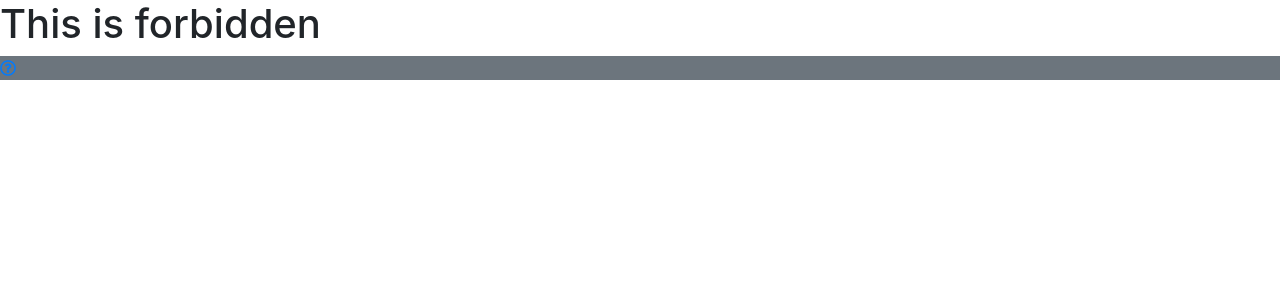
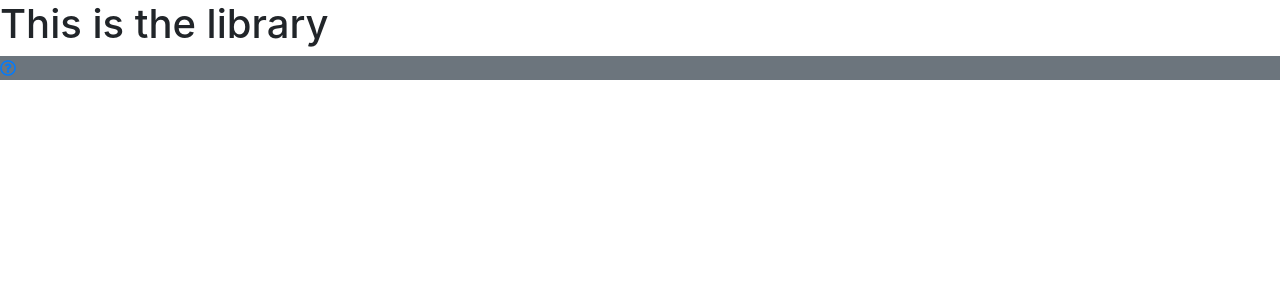
Before and after one commit to alvzed/ms-project-4, a Django app: template library/templates/library/library.html in a window 1280 px wide. Shown: the part 56-356 px from the top of the page. Run offline with Django 3.2, Linux system fonts and the light colour scheme; the template is opened without the code that fills it, so the values that code supplies are empty; some libraries are stand-ins or nearby versions.

Commit message:
fix: faulty redirect if statement in library.html

```diff
--- a/library/templates/library/library.html
+++ b/library/templates/library/library.html
@@ -1,9 +1,5 @@
 {% extends 'base.html' %}
 
 {% block content %}
-    {% if user.is_authenticated %}
-        <h1>This is the library</h1>
-    {% else %}
-        <h1>This is forbidden</h1>
-    {% endif %}
+    <h1>This is the library</h1>
 {% endblock %}
```
